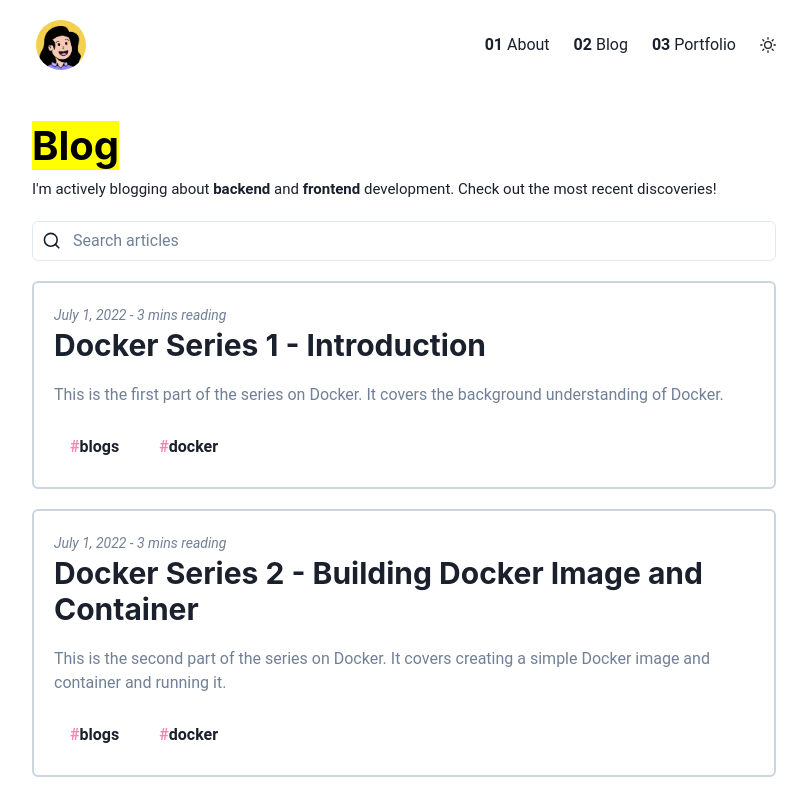
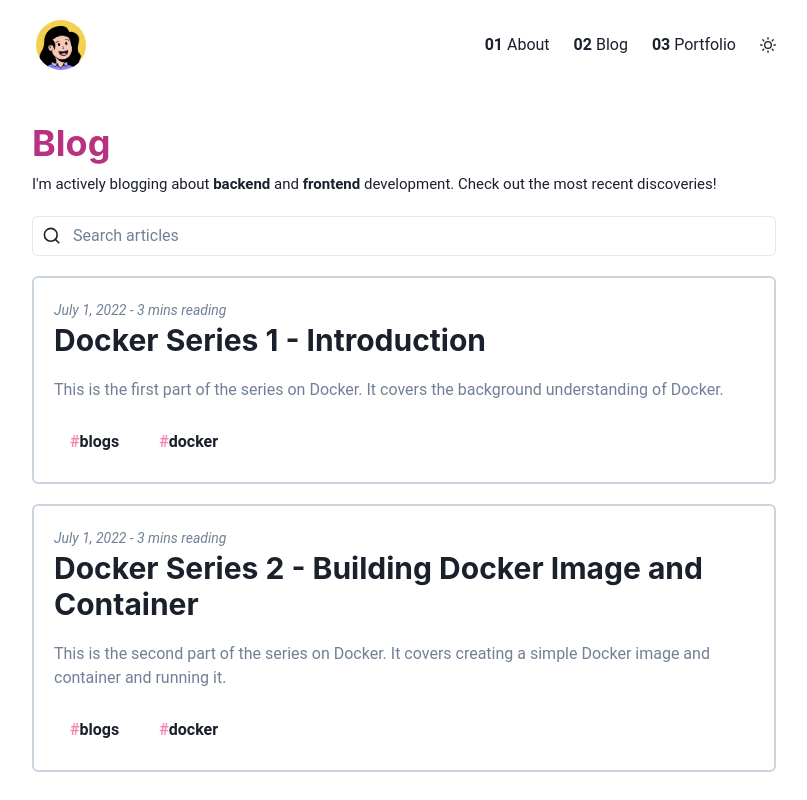
Before and after one commit to bellapd/bellapd-v1, a Next.js app: page /blog in a window 1280 px wide. Shown: the top 800 px of the page, without its empty margins (236-1043 px from the left). Built offline with nearby package versions, Linux system fonts and the light colour scheme; a small style sheet from the web is missing.

Commit message:
style: change heading color

```diff
--- a/pages/blog.tsx
+++ b/pages/blog.tsx
@@ -12,6 +12,7 @@ import {
   CloseButton,
   Text,
   VStack,
+  useColorModeValue,
 } from "@chakra-ui/react";
 import Layout from "../components/Layout";
 import type { IPost } from "../types/post.type";
@@ -34,8 +35,8 @@ export default function Blog({ posts }: { posts: IPost[] }): JSX.Element {
   return (
     <Layout>
       <VStack align="left">
-        <Heading fontSize="40px">
-          <mark>Blog</mark>
+        <Heading as="h1" size="xl" color={useColorModeValue("dark", "light")}>
+          Blog
         </Heading>
         <Text fontSize="15px">
           I'm actively blogging about <strong>backend</strong> and{" "}
--- a/pages/portfolio.tsx
+++ b/pages/portfolio.tsx
@@ -3,7 +3,7 @@ import path from "path";
 import matter from "gray-matter";
 import Layout from "../components/Layout";
 import Posts from "./../components/Posts";
-import { Text, Heading, VStack } from "@chakra-ui/react";
+import { Text, Heading, VStack, useColorModeValue } from "@chakra-ui/react";
 import type { IPost } from "../types/post.type";
 
 export default function Portfolio({
@@ -14,8 +14,8 @@ export default function Portfolio({
   return (
     <Layout>
       <VStack align="left">
-        <Heading fontSize="40px" pr={6}>
-          <mark>Portfolio</mark>
+        <Heading as="h1" size="xl" color={useColorModeValue("dark", "light")}>
+          Portfolio
         </Heading>
         <Text fontSize="15px">Here is some projects that I have done</Text>
       </VStack>
```
Also changed, not shown: pages/about.tsx (+8 -2 lines), pages/index.tsx (+10 -3 lines).
